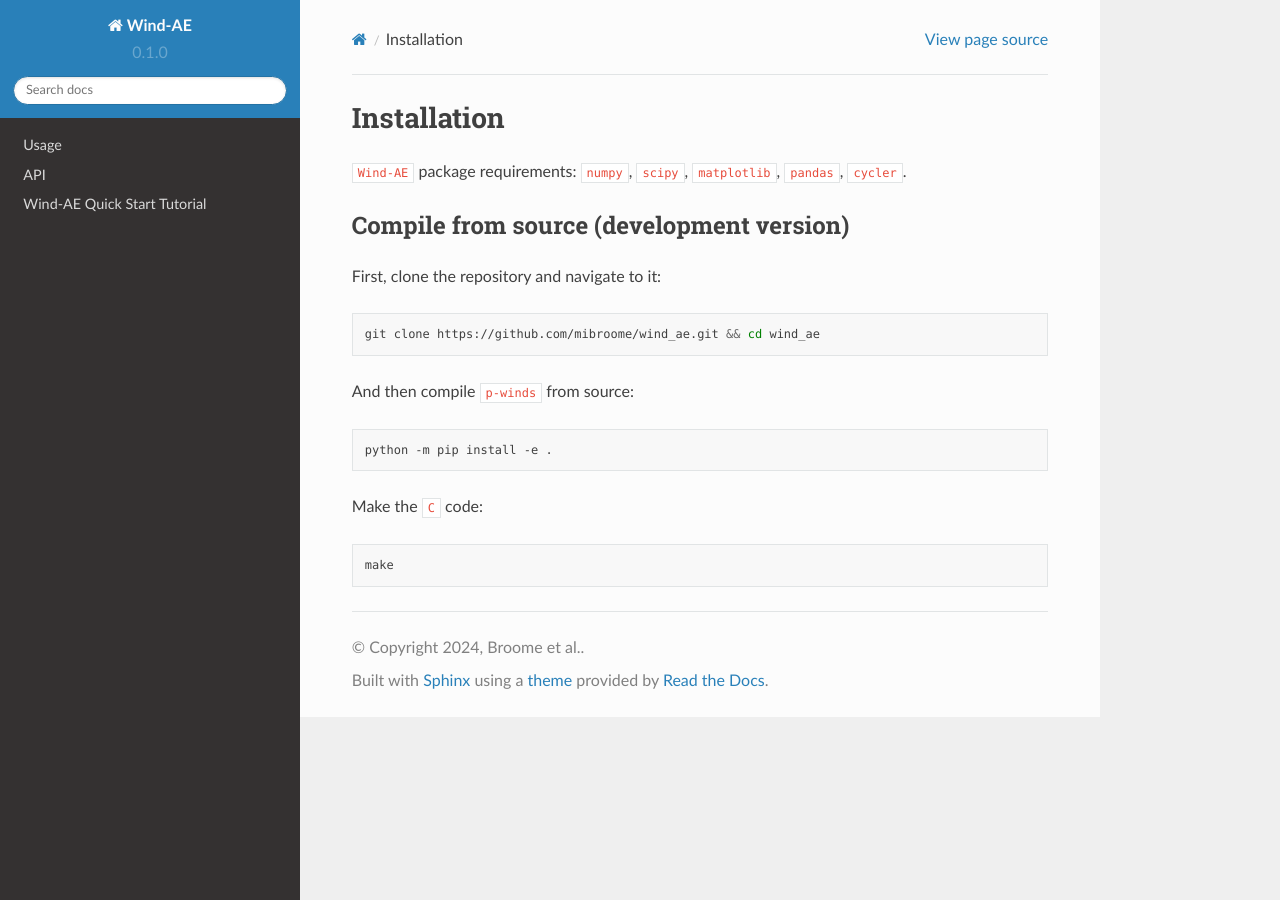
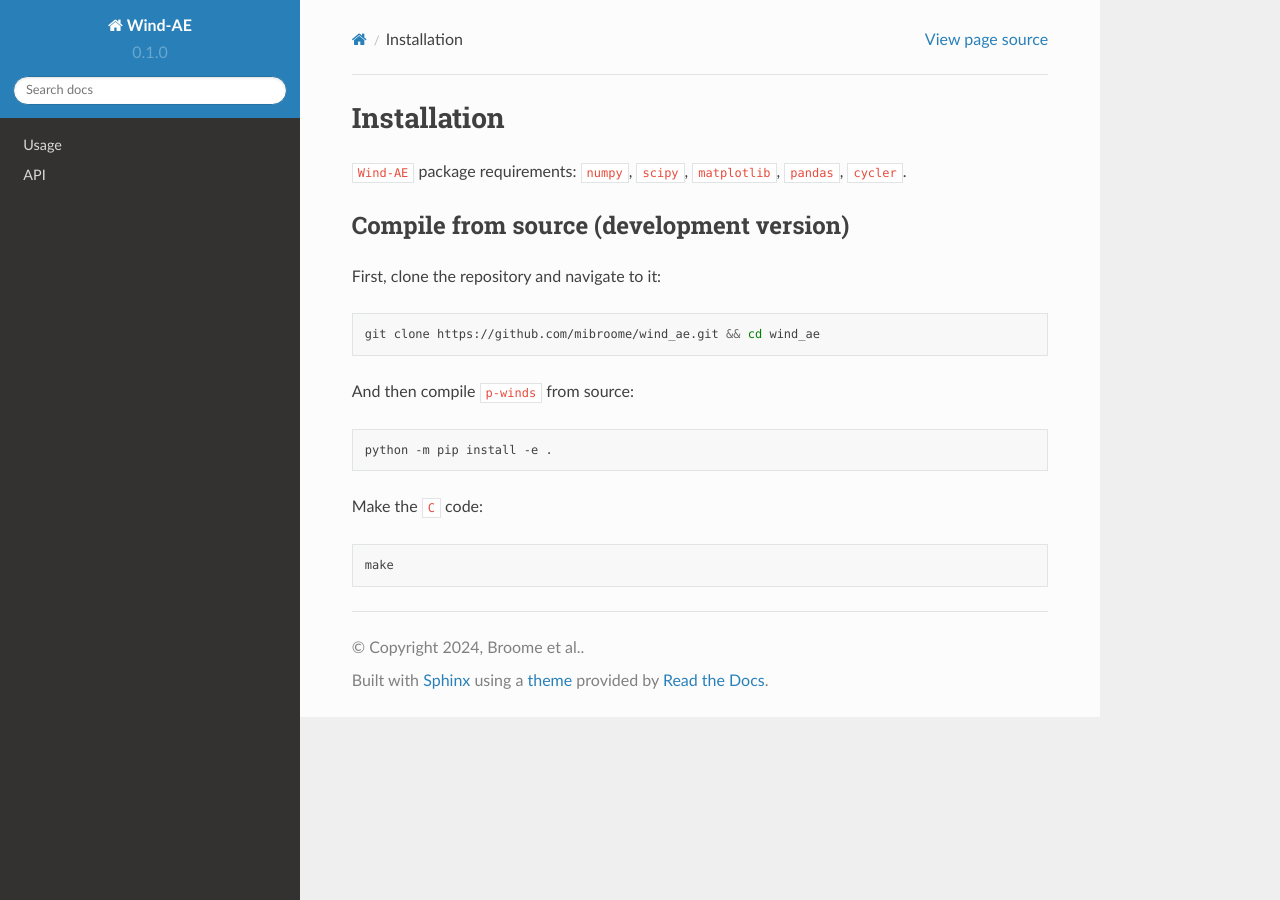
Before and after one commit to mibroome/wind-ae_docs, a Sphinx documentation site: the page built from docs/source/installation.rst, in a window 1280 px wide. Built offline with Sphinx 7.4.7 and the Read the Docs theme 2.0.0, drawn with Linux system fonts in a browser that asks for light colours; pages that are not in the unit, such as notebooks, are missing from menus; part of the change alters nothing that is shown.

```diff
--- a/docs/source/conf.py
+++ b/docs/source/conf.py
@@ -17,7 +17,6 @@ extensions = [
     'sphinx.ext.autodoc',
     'sphinx.ext.autosummary',
     'sphinx.ext.intersphinx',
-    'nbsphinx',
 ]
 
 intersphinx_mapping = {
```
